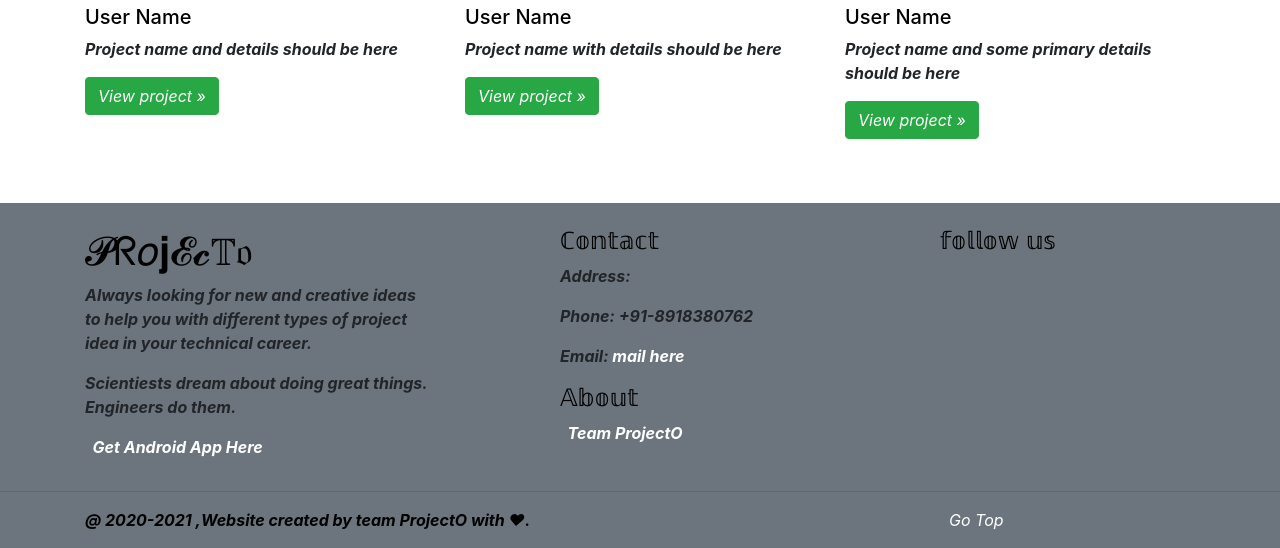
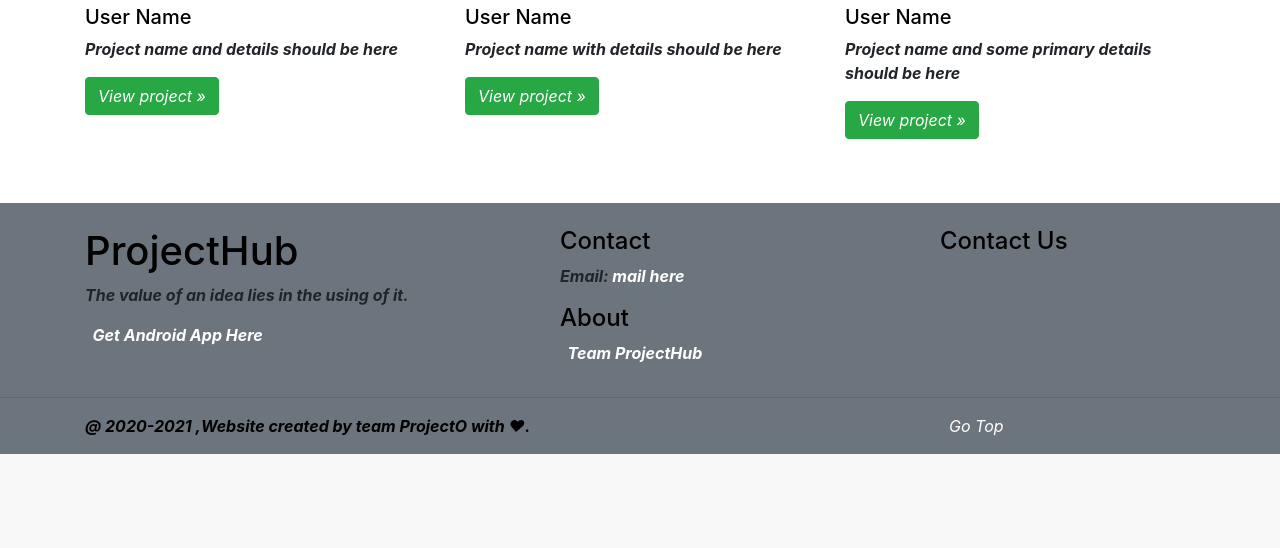
Before and after one commit to ironsubhajit/ProjectO, a Django app: page / in a window 1280 px wide. Shown: the part 869-1417 px from the top of the page. After the commit the page ends 1323 px from the top, so only its background shows below. Run offline with Django 3.2, Linux system fonts and the light colour scheme.

Commit message:
Update template

```diff
--- a/ProjectO/templates/ProjectO/index.html
+++ b/ProjectO/templates/ProjectO/index.html
@@ -198,25 +198,22 @@
       <div class="row">
         <div class="col-md-4 col-lg-4 pt-0 footer-about" >
         <!-- <h1>projecto</h1> -->
-         <h1>𝓟ᖇ𝑜𝐣𝓔𝓬𝕋𝔬</h1>
+         <h1>ProjectHub</h1>
           <p>
-            Always looking for new and creative ideas to help you with different types of project idea in your technical career.
+            The value of an idea lies in the using of it.
           </p>
-          <p>Scientiests dream about doing great things. Engineers do them.</p>
           <p>
             <i class="fa fa-android fa-2x"></i><a href="#">&nbsp&nbspGet Android App Here</a>
           </p>
         </div>
         <div class="col-md-4 col-lg-4 offset-lg-1 footer-contact">
-          <h4>ℂ𝕠𝕟𝕥𝕒𝕔𝕥</h4>
-          <p><i class="fa fa-home mt-4" ></i>Address:</p>
-          <p><i class="fa fa-phone"></i> Phone: +91-8918380762</p>
+          <h4>Contact</h4>
           <p><i class="fa fa-envelope"></i> Email: <a href="mailto:mailshouldbehere">mail here</a></p>
-          <h4>𝔸𝕓𝕠𝕦𝕥</h4>
-          <p><i class="fa fa-info fa-lg"></i><a href="#">&nbsp&nbspTeam ProjectO</a></p>
+          <h4>About</h4>
+          <p><i class="fa fa-info fa-lg"></i><a href="#">&nbsp&nbspTeam ProjectHub</a></p>
         </div>
         <div class="col-md-4 col-lg-3">
-          <h4>𝕗𝕠𝕝𝕝𝕠𝕨 𝕦𝕤</h4>
+          <h4>Contact Us</h4>
           <ul class="d-flex flex-wrap ml-n5 my-5">
             <li class="px-2"><a href="#"><i class="fa fa-facebook fa-lg"></i></a></li>
             <li class="px-2"><a href="#"><i class="fa fa-twitter fa-lg"></i></a></li>
```
